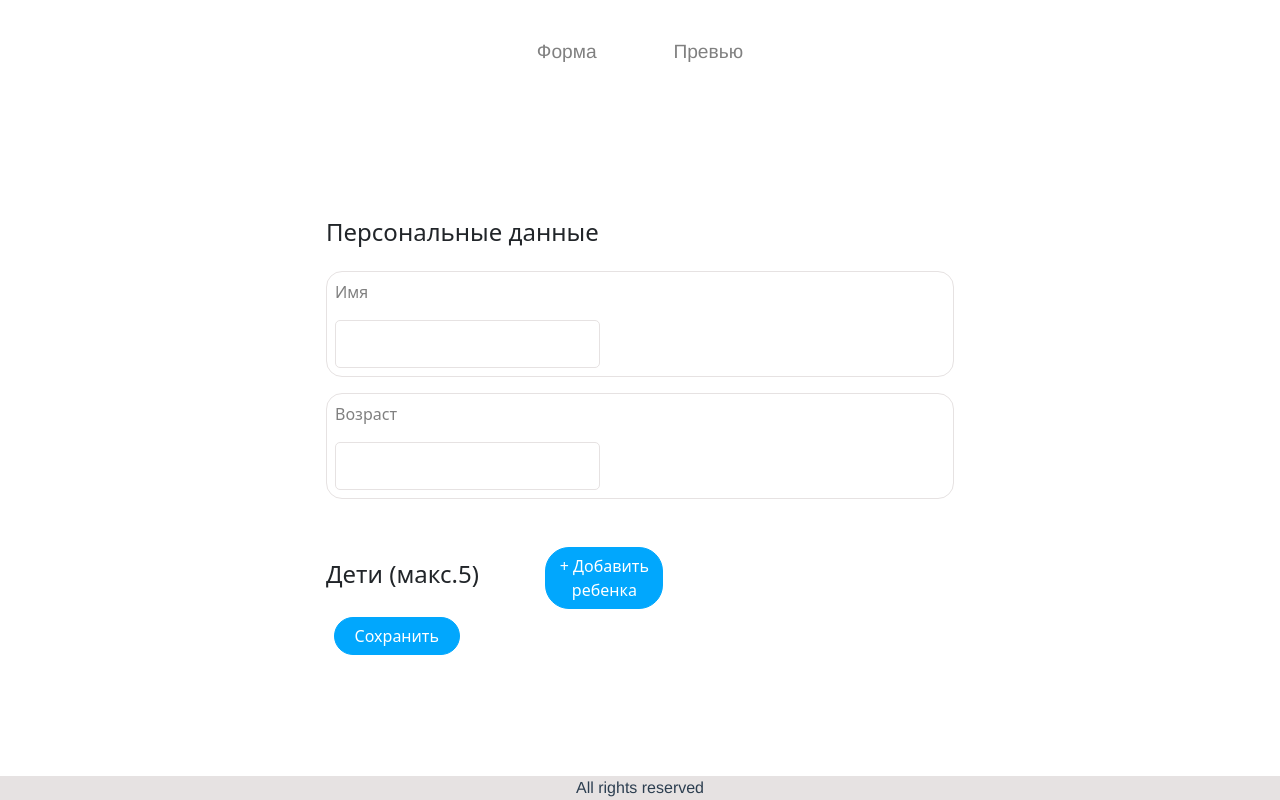
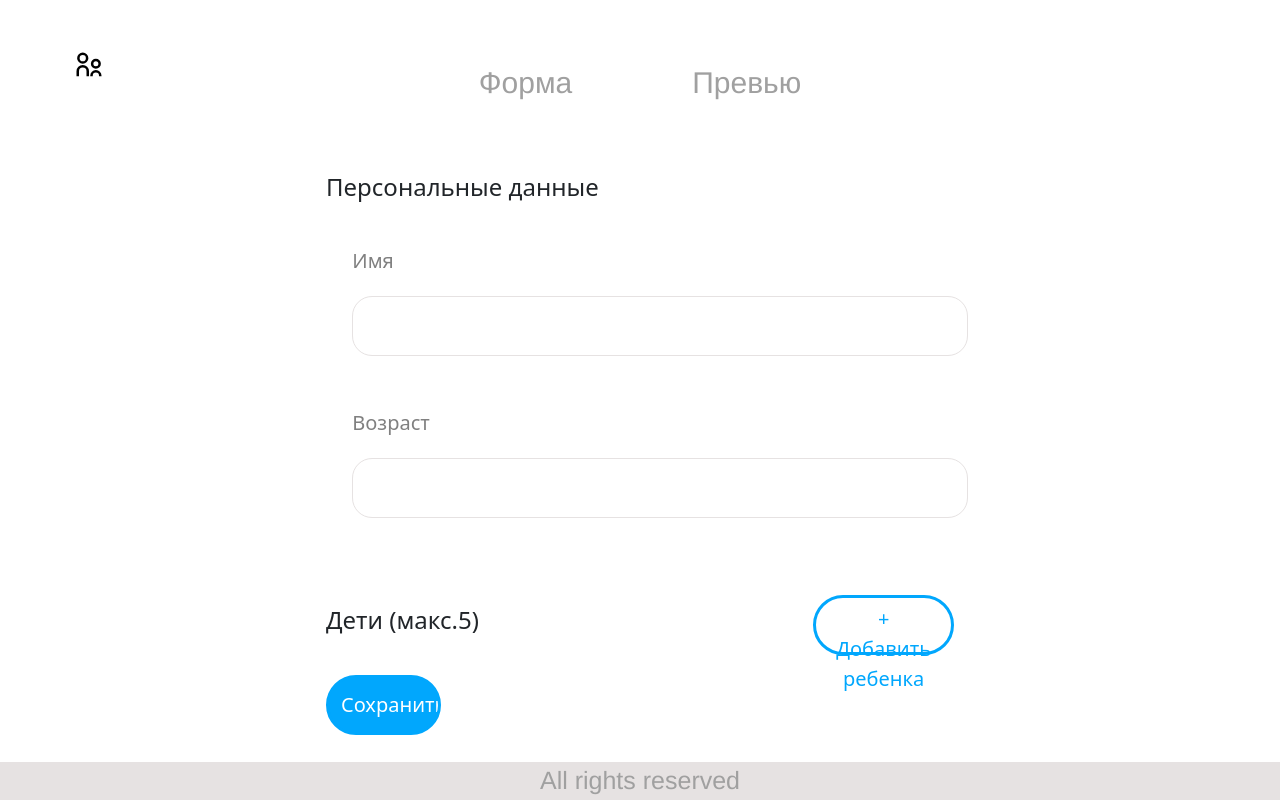
Before and after one commit to Zhostt/add_parent, a Vue app: page / in a window 1280 px wide. Built offline with nearby package versions, Linux system fonts and the light colour scheme.

Commit message:
finished styles

```diff
--- a/src/App.vue
+++ b/src/App.vue
@@ -13,6 +13,6 @@ import MainScreen from "./components/MainScreen.vue";
   -moz-osx-font-smoothing: grayscale;
   text-align: center;
   color: #2c3e50;
-  font-size: 16px;
+  font-size: 25px;
 }
 </style>
--- a/src/components/FormScreen.vue
+++ b/src/components/FormScreen.vue
@@ -48,6 +48,8 @@ const submitHandler = () => {
   display: flex;
   flex-direction: column;
   align-items: flex-start;
+  font-size: 20px;
+
 }
 .input-container {
   display: flex;
@@ -58,42 +60,48 @@ const submitHandler = () => {
 
 .input-block{
   width: 100%;
-  border: 1px solid rgb(230, 226, 226);
   border-radius: 1em;
   margin-top: 1em;
   display: flex;
-  justify-content: space-between;
+  align-items: left;
+}
+
+label{
+  width: 100%;
+  margin: 1%;
 }
 
 input{
   height: 3em;
-  margin: 0.5em;
+  margin: 0.5em 1em;
+  border: 1px solid rgb(230, 226, 226);
+  border-radius: 1em;
+  box-sizing: border-box;
+  float: left;
+  width: 100%;
   padding: 1em;
-  border: 1px solid rgb(230, 226, 226);
-  border-radius: 5px;
-}
-
-.input-block {
-  display: flex;
-  align-items: left;
 }
 
 .input-label{
   color: grey;
   text-align: start;
-  margin: 0.5em 0.5em;
+  margin: 0.5em 1em;
+  width:100%;
 }
 
 .btn{
   height: 100%;
-  border: 1px solid #01A7FD;
+  border: 3px solid #01A7FD;
   border-radius: 1.5em;
   background-color: #01A7FD;
   color: white;
+  height: 3em;
+  font-size: 20px;
 }
 
 .btn-submit{
   background-color: 0;
-  width: 20%
+  width: 9vw;
+  margin: 1em 0;
 }
 </style>
--- a/src/components/InputChildren.vue
+++ b/src/components/InputChildren.vue
@@ -16,9 +16,9 @@
         <div class="input-label">Имя</div>
         <input type="text" name="name" required v-model="input.name" autocomplete="off">
       </label>
-      <label for="children">
+      <label for="age">
         <div class="input-label">Возраст</div>
-        <input type="number" name="children" required v-model="input.age" autocomplete="off">
+        <input type="number" name="age" required v-model="input.age" autocomplete="off">
       </label>
       <button
         class="btn btn-danger delete-form-btn"
@@ -61,11 +61,11 @@ const addForm = () => {
       name: '', age: undefined, id, parentId: undefined,
     };
     childrenInputs.value.push(newInput);
-    if (childrenInputs.value.length === 5) {
-      addFormInactive.value = true;
-    }
+  }
+  if (childrenInputs.value.length >= 5) {
+    addFormInactive.value = true;
   } else {
-    addFormInactive.value = true;
+    addFormInactive.value = false;
   }
 };
 
@@ -78,9 +78,6 @@ const handleDelete = (id: number) => {
 
 <style scoped>
 
-.inactive {
-  background-color: grey;
-}
 .child-form-block{
   display: flex;
   align-items: center;
@@ -91,15 +88,26 @@ const handleDelete = (id: number) => {
   justify-content: space-between;
   margin-top: 3em;
   align-items: center;
+  width: 100%;
 }
 
 .btn-add-child{
-  width: 35%;
+  width: 11vw;
+  color: #01A7FD;
+  background-color: white;
+  height: 3em;
+}
+
+.inactive {
+  color: grey;
+  border: 1px solid grey;
 }
 
 .delete-form-btn{
-  margin: 0.5em;
-  height: 3em;
-  align-self: flex-end;
+  margin: 0.5em 1.5em;
+  align-self: self-end;
+  background-color: white;
+  color: #01A7FD;
+  border: 0;
 }
 </style>
--- a/src/components/MainScreen.vue
+++ b/src/components/MainScreen.vue
@@ -1,5 +1,6 @@
 <template>
   <div class="container">
+    <img src="../../public/logo.svg" alt="company logo" class="logo">
     <nav class="nav-container">
         <button class="nav-element" @click="setPreview(false)">Форма</button>
         <button class="nav-element" @click="setPreview(true)">Превью</button>
@@ -43,22 +44,31 @@ const setPreview = (previewState: boolean) => {
 .nav-element {
   padding: 1em;
   margin: 1em;
-  color: grey;
+  color: rgb(160, 160, 160);
   background-color: white;
   border: 0;
   font-size: 1.2em;
+}
+
+.logo {
+  position: absolute;
+  top: 0;
+  left: 0;
+  height: 10vh;
+  width: 10vw;
+  padding: 1em;
+  margin: 1em;
 }
 
 .body-container {
   min-width: 50%;
   display: flex;
   flex-direction: column;
-  justify-content: flex-start;
-
 }
 
 .footer {
   background-color: rgb(230, 226, 226);
   width: 100vw;
+  color: rgb(160, 160, 160);
 }
 </style>
--- a/src/components/PreviewScreen.vue
+++ b/src/components/PreviewScreen.vue
@@ -1,12 +1,12 @@
 <template>
-    <div>
+    <div class="preview-container">
         <div v-for="parent in parents" :key="parent.id">
             <div class="family-card">
                 <h4>Персональные данные</h4>
-                <div>{{ `${parent.name}, ${getYearDescription(parent.age)}` }}</div>
+                <div class="parent">{{ `${parent.name}, ${getYearDescription(parent.age)}` }}</div>
                 <h4>Дети</h4>
                 <ul class="children-list">
-                    <li v-if="getChildren(parent.id).length === 0">Нет</li>
+                    <li class="child" v-if="getChildren(parent.id).length === 0">Нет</li>
                     <li class="child" v-for="child in getChildren(parent.id)" :key="child.id">
                         {{ `${child.name}, ${getYearDescription(child.age)}` }}
                     </li>
@@ -29,9 +29,24 @@ const getChildren = (parentId:number) => children.filter((child) => child.parent
 
 <style scoped>
 .family-card {
-    border: 1px solid grey;
+    border: 1px solid rgb(230, 226, 226);
+    border-radius: 1em;
     text-align: left;
     padding: 1em;
     margin: 1em;
 }
+
+h4 {
+    font-weight: 400;
+    font-size: 20px;
+}
+.parent, .child {
+    font-weight: 700;
+    font-size: 20px;
+    padding: 1em;
+}
+
+.parent {
+    margin: 0 0 1em 0;
+}
 </style>
```
Also changed, not shown: public/logo.svg (added).
